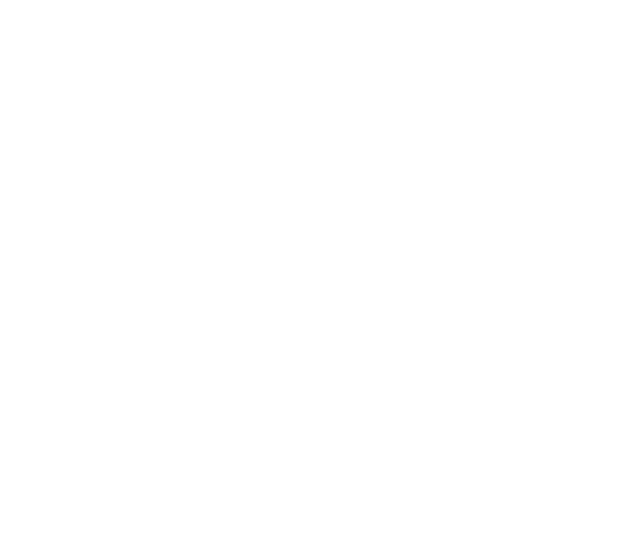
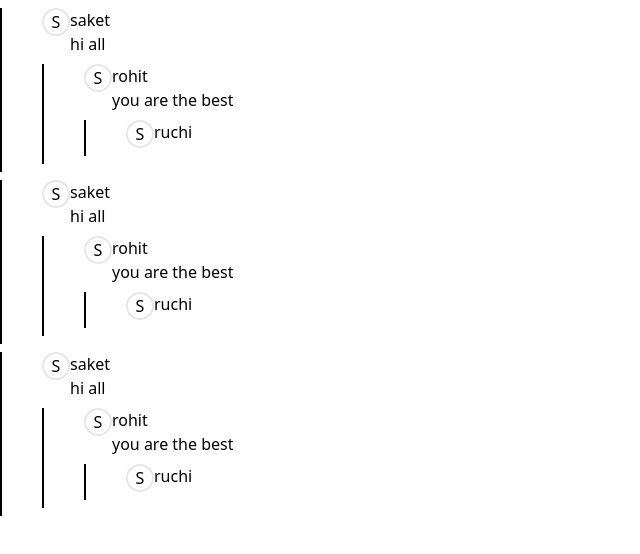
Before and after one commit to saketsingh0078/machine-coding, a React (Create React App) app: page /comment in a window 1280 px wide. Before the commit this address had no page. Shown: the top 554 px of the page, without its empty margins (0-640 px from the left). Built offline with nearby package versions, Linux system fonts and the light colour scheme.

Commit message:
nested comment component

```diff
--- a/src/App.js
+++ b/src/App.js
@@ -15,6 +15,7 @@
 import Home from "./components/Home";
 import Protected from "./components/Protected";
 import { Login } from "@mui/icons-material";
+import Comment from "./components/Comment";
 
 function App() {
   const [cardData, setCardData] = useState([]);
@@ -39,6 +40,7 @@
           <Route path="/todolist" element={<TodoList />} />
           <Route path="/carousel" element={<Carousel />} />
           <Route path="/debounce" element={<Debounce />} />
+          <Route path="/comment" element={<Comment />} />
         </Routes>
       </BrowserRouter>
     </div>
--- /dev/null
+++ b/src/components/Comment.js
@@ -0,0 +1,65 @@
+import React from "react";
+import CommentBox from "./CommentBox";
+
+const data = [
+  {
+    name: "saket",
+    msg: " hi all",
+    reply: [
+      {
+        name: "rohit",
+        msg: " you are the best",
+        reply: [
+          {
+            name: "ruchi",
+            reply: [],
+          },
+        ],
+      },
+    ],
+  },
+
+  {
+    name: "saket",
+    msg: " hi all",
+    reply: [
+      {
+        name: "rohit",
+        msg: " you are the best",
+        reply: [
+          {
+            name: "ruchi",
+            reply: [],
+          },
+        ],
+      },
+    ],
+  },
+
+  {
+    name: "saket",
+    msg: " hi all",
+    reply: [
+      {
+        name: "rohit",
+        msg: " you are the best",
+        reply: [
+          {
+            name: "ruchi",
+            reply: [],
+          },
+        ],
+      },
+    ],
+  },
+];
+
+const Comment = () => {
+  return (
+    <div>
+      <CommentBox data={data} />
+    </div>
+  );
+};
+
+export default Comment;
--- /dev/null
+++ b/src/components/CommentBox.js
@@ -0,0 +1,21 @@
+import React from "react";
+
+const CommentBox = ({ data }) => {
+  console.log(data);
+  return data.map((comment, index) => (
+    <div className="pl-10 border-l-2 pb-2 border-black">
+      <div className="flex mt-2">
+        <h1 className="w-[28px] h-[28px] border-2  rounded-full text-center">
+          S
+        </h1>
+        <div>
+          <h1>{comment.name}</h1>
+          <p>{comment.msg}</p>
+        </div>
+      </div>
+      <div> {comment?.reply && <CommentBox data={comment.reply} />}</div>
+    </div>
+  ));
+};
+
+export default CommentBox;
--- a/src/components/Home.js
+++ b/src/components/Home.js
@@ -43,6 +43,9 @@
       <Link className="border-2 border-solid rounded-md p-2" to="/debounce">
         Debounce
       </Link>
+      <Link className="border-2 border-solid rounded-md p-2" to="/comment">
+        Comment
+      </Link>
     </div>
   );
 };
```
